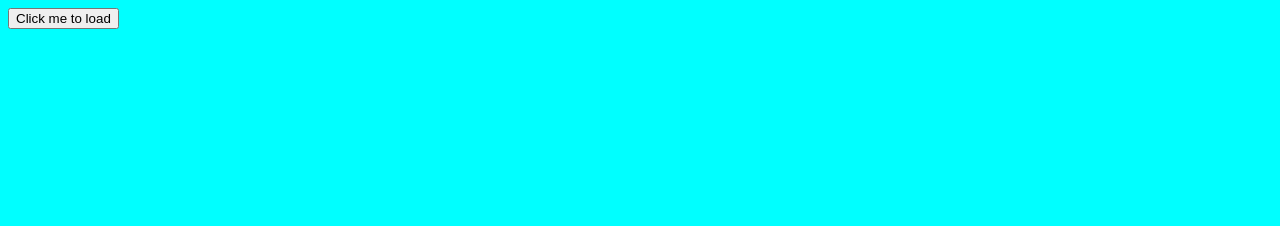
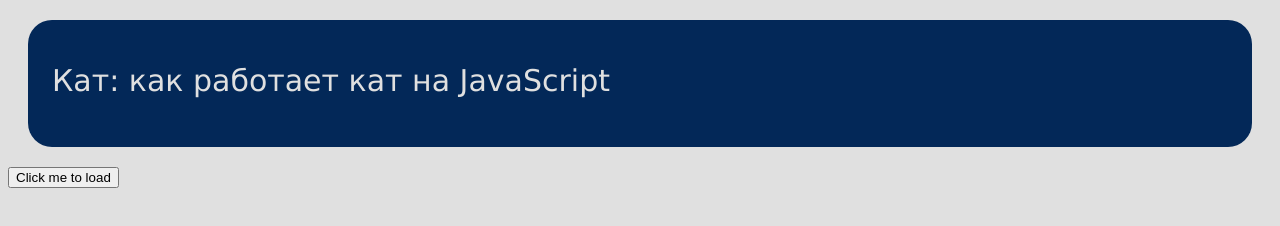
Before and after one commit to Kotrecon/Webpack_template, a website built with webpack: page source/index.html in a window 1280 px wide. Built offline with nearby package versions, Linux system fonts and the light colour scheme.

Commit message:
dev: add Cat in html & css

```diff
--- a/source/index.html
+++ b/source/index.html
@@ -7,7 +7,36 @@
 </head>
 <body>
 
-    <button id="btn">Click me to load</button>
+    <!-- общий блок с катом -->
+  <div onclick="makeCat('divCat')" class="box">
+    <!-- блок с названием ката -->
+    <h2>Кат: как работает кат на JavaScript</h2>
+    <!-- скрытый блок, который появится при нажатии -->
+    <div id = "divCat" style="display: none">
+      <!-- сюда можно вставлять любое содержимое с любой сложностью вёрстки -->
+      <ul>
+          <li>Lipsum dolor sit amet consectetur adipisicing elit. Labore vero explicabo quo, sunt nobis iusto. </li>
+          <li>Fugiat delectus hic explicabo eum, nobis cupiditate impedit praesentium veritatis rerum excepturi. </li>
+        <li>Laboriosam, dolore doloremque!</li>
+      </ul>
+
+    </div>
+  </div>
+
+  <button id="btn">Click me to load</button>
+
+  <!-- скрипт, который раскрывает и закрывает кат -->
+<script type= "text/javascript">
+
+    function makeCat(type){
+    // получаем доступ к блоку, который нужно показать при нажатии
+    param=document.getElementById(type);
+    // если его нет на экране — показываем
+    if(param.style.display == "none") param.style.display = "block";
+    // иначе — скрываем
+    else param.style.display = "none"
+    }
+  </script>
 
 </body>
 </html>
--- a/source/index.js
+++ b/source/index.js
@@ -1,7 +1,7 @@
 "use strict";
 
 import "../styles/style.css";
-import "../styles/style.scss";
+//import "../styles/style.scss";
 
 const getTodos = () => import(/* webpackChunkName: "postsAPI" */ "./api");
 
--- a/styles/style.css
+++ b/styles/style.css
@@ -0,0 +1,24 @@
+/*  общие стили для страницы  */
+body {
+    text-align: left;
+    margin: 10;
+    background: #e0e0e0;
+  }
+  h2{
+    font-weight: 100;
+    font-size: 30px;
+    margin-bottom: 30px;
+  }
+  /*  настройки внешнего вида блока с катом  */
+  .box{
+    font-family: Verdana, Arial, sans-serif;
+    color: #e0e0e0;
+    line-height: 24px;
+    font-size: 16px;
+    font-weight: 200;
+    border-radius: 24px;
+    padding: 24px;
+    margin: 20px;
+    cursor: pointer;
+    background: rgb(3, 40, 88);
+  }
```
